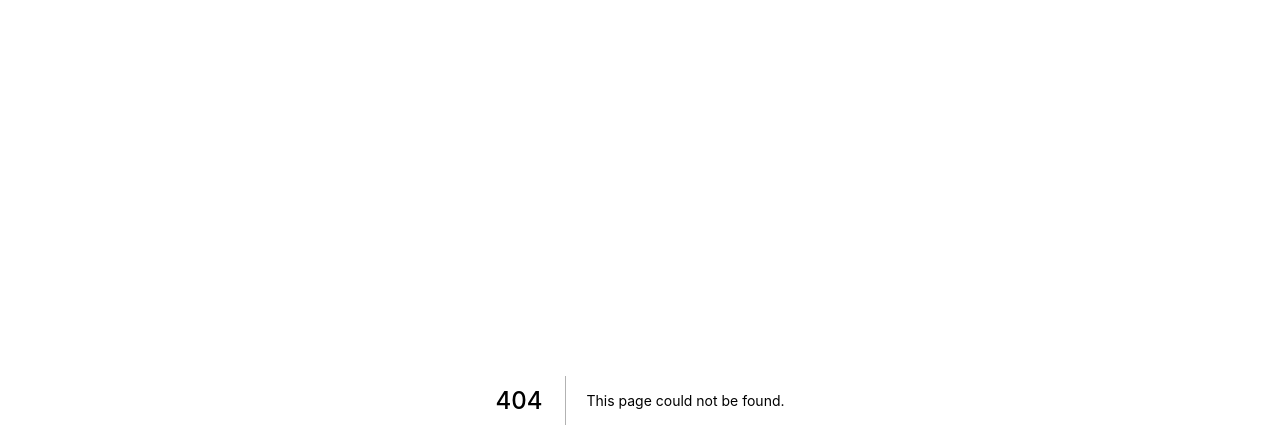
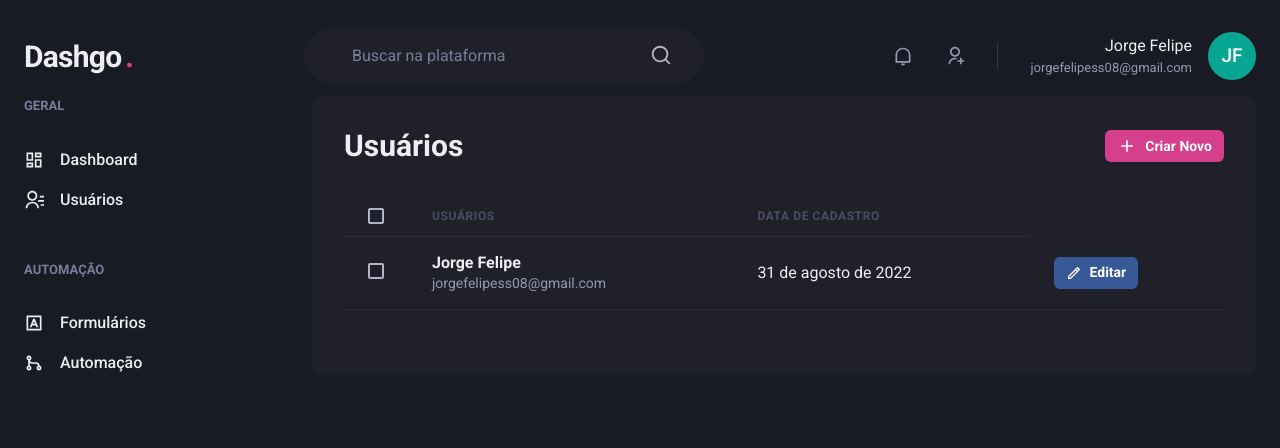
Before and after one commit to LordGordinho/dash-go, a Next.js app: page /users in a window 1280 px wide. Before the commit this address had no page. Shown: the top 448 px of the page. Built offline with nearby package versions, Linux system fonts and the light colour scheme.

Commit message:
add page user list

```diff
--- a/package.json
+++ b/package.json
@@ -13,9 +13,11 @@
     "@chakra-ui/react": "^2.2.9",
     "@emotion/react": "^11.10.0",
     "@emotion/styled": "^11.10.0",
+    "apexcharts": "^3.35.5",
     "framer-motion": "^7.2.1",
     "next": "12.2.5",
     "react": "18.2.0",
+    "react-apexcharts": "^1.4.0",
     "react-dom": "18.2.0",
     "react-icons": "^4.4.0"
   },
--- /dev/null
+++ b/src/pages/users/index.tsx
@@ -0,0 +1,71 @@
+import { Box, Button, Checkbox, Flex, Heading, Icon, Table, Tbody, Td, Text, Th, Thead, Tr } from "@chakra-ui/react";
+import { RiAddLine, RiPencilLine } from "react-icons/ri";
+import { Header } from "../../components/Header";
+import { SideBar } from "../../components/SideBar";
+
+export default function UserList() {
+  return (
+    <Box>
+      <Header />
+
+      <Flex w="100%" flex="1" maxWidth={1480} mx="auto" px="6">
+        <SideBar />
+
+        <Box flex="1" borderRadius={8} bg="gray.800" p="8">
+          <Flex mb="8" justify="space-between" align="center">
+            <Heading size="lg">Usuários</Heading>
+
+            <Button
+              as="a"
+              size="sm"
+              fontSize="sm"
+              colorScheme="pink"
+              leftIcon={<Icon as={RiAddLine} fontSize="20" />}
+            >
+              Criar Novo
+            </Button>
+          </Flex>
+
+          <Table colorScheme="whiteAlpha" >
+            <Thead >
+              <Tr>
+                <Th px="6" color="gray.300" width="8" >
+                  <Checkbox colorScheme="pink" />
+                </Th>
+                <Th>Usuários</Th>
+                <Th>Data de Cadastro</Th>
+              </Tr>
+            </Thead>
+            <Tbody>
+              <Tr>
+                <Td px="6">
+                  <Checkbox colorScheme="pink" />
+                </Td>
+                <Td>
+                  <Box>
+                    <Text fontWeight="bold">Jorge Felipe</Text>
+                    <Text fontSize="sm" color="gray.300">jorgefelipess08@gmail.com</Text>
+                  </Box>
+                </Td>
+                <Td>
+                  <Text>31 de agosto de 2022</Text>
+                </Td>
+                <Td>
+                <Button
+                  as="a"
+                  size="sm"
+                  fontSize="sm"
+                  colorScheme="facebook"
+                  leftIcon={<Icon as={RiPencilLine} fontSize="16" />}
+                >
+                  Editar
+                </Button>
+                </Td>
+              </Tr>
+            </Tbody>
+          </Table>
+        </Box>
+      </Flex>
+    </Box>
+  )
+}
```
Also changed, not shown: src/pages/dashboard.tsx (+86 -1 lines), 1 other file (tests, documents, lock files or other folders).
